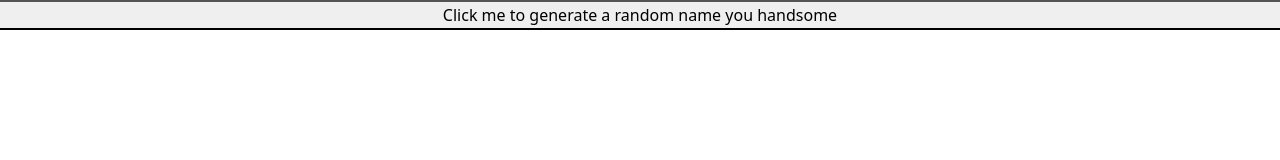
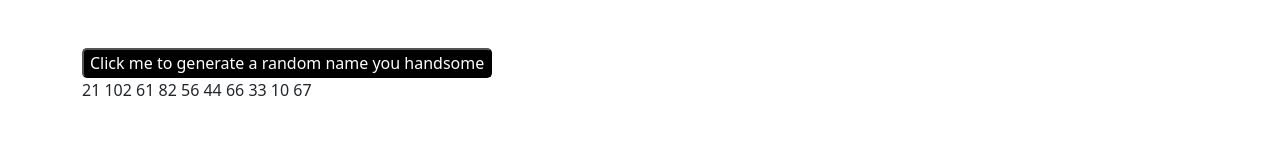
Before and after one commit to maximeabade/Random-passwords-generator, a plain HTML site: page index.html in a window 1280 px wide. Both pictures are taken after a click on the button "Click me to generate a random name you handsome". Drawn offline with nearby package versions, Linux system fonts and the light colour scheme.

Commit message:
random with ascii numbers ok, rellains translation from numbers to characters

```diff
--- a/index.html
+++ b/index.html
@@ -1,7 +1,7 @@
 <!DOCTYPE html>
 <html lang="en">
 <head>
-  <title>Bootstrap 5 Website Example</title>
+  <title>Random name generator</title>
   <meta charset="utf-8">
   <meta name="viewport" content="width=device-width, initial-scale=1">
   <link href="https://cdn.jsdelivr.net/npm/bootstrap@5.1.3/dist/css/bootstrap.min.css" rel="stylesheet">
@@ -12,8 +12,8 @@
 
 <body>
 
-<div style="text-align: center" class="row">
-    <button type="button"  onclick="randomGenerator()">Click me to generate a random name you handsome</button>
+<div class="container mt-5" >
+    <button type="button"  onclick="randomGenerator()" style="color:white; background-color:black; border-radius: 5px;">Click me to generate a random name you handsome</button>
     <div id="put_it_here">
 
     </div>
--- a/js/myjs.js
+++ b/js/myjs.js
@@ -7,11 +7,12 @@ function getRandomInt(max) {
 
 function randomGenerator() {
     for (var i=0 ; i<number_of_chars ; i++) {
-        myWord += charAt(getRandomInt(128));
+        myWord += (getRandomInt(128) + "\n");
         console.log(myWord);
     }
     var body = document.getElementById("put_it_here");
     var myTextContainer = document.createElement("p");
     myTextContainer.textContent = myWord;
     body.appendChild(myTextContainer);
+    myWord = "";
 }
```
